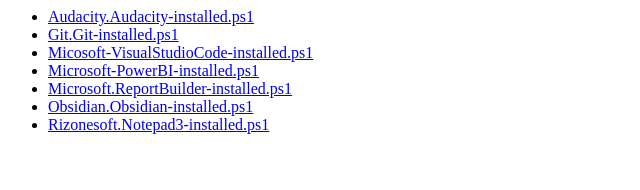
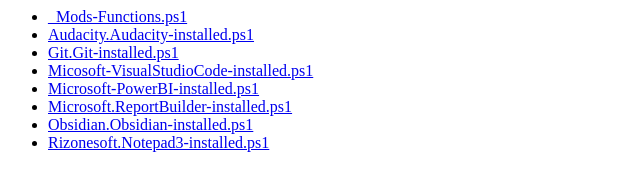
Before and after one commit to sfcmgr/Winget-AutoUpdate-ModRepo, a plain HTML site: page index.html in a window 1280 px wide. Shown: the whole page, without its empty margins (0-640 px from the left). Drawn offline with Linux system fonts and the light colour scheme.

Commit message:
_Mods-Functions.ps1

```diff
--- a/index.html
+++ b/index.html
@@ -1,4 +1,5 @@
 <ul>
+<li><a  href="_Mods-Functions.ps1">_Mods-Functions.ps1</a></li>
 <li><a  href="Audacity.Audacity-installed.ps1">Audacity.Audacity-installed.ps1</a></li>
 <li><a  href="Git.Git-installed.ps1">Git.Git-installed.ps1</a></li>
 <li><a  href="Micosoft-VisualStudioCode-installed.ps1">Micosoft-VisualStudioCode-installed.ps1</a></li>
```
